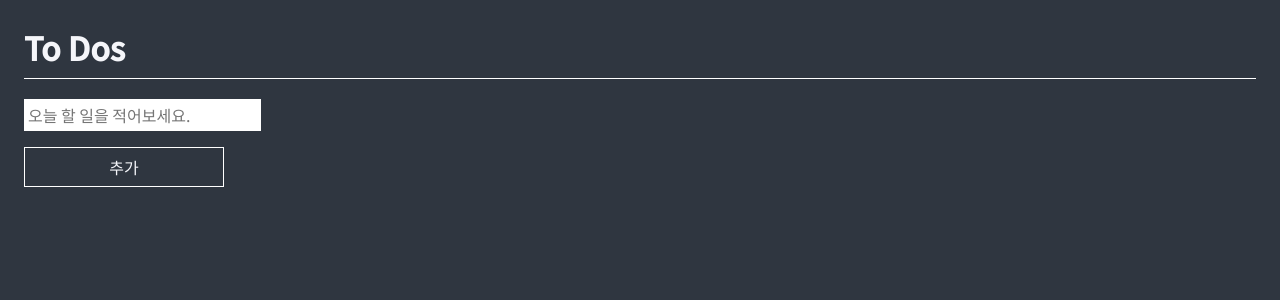
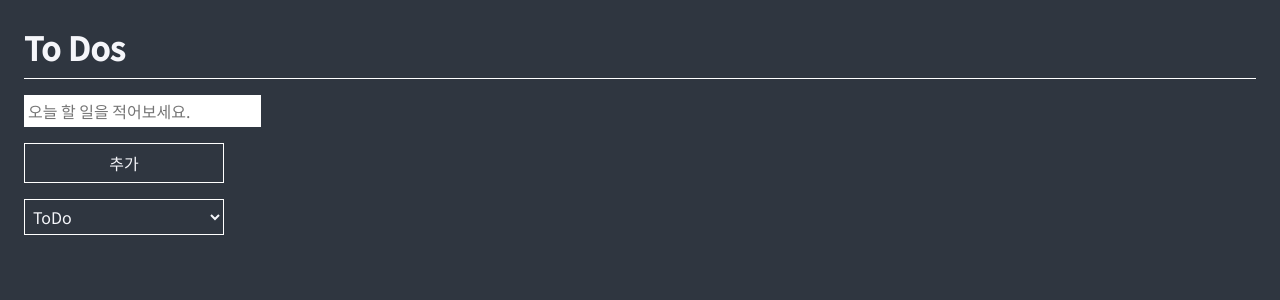
Before and after one commit to k-sang-soo/k-sang-soo-Step-2.-typescript-todo-list, a React (Create React App) app: page / in a window 1280 px wide. Shown: the top 300 px of the page. Built offline with nearby package versions, Linux system fonts and the light colour scheme.

Commit message:
select 에 따른 atom 분기 별로 보여주기

```diff
--- a/src/StyledReset.tsx
+++ b/src/StyledReset.tsx
@@ -1,4 +1,4 @@
-import { createGlobalStyle } from "styled-components";
+import { createGlobalStyle } from 'styled-components';
 
 export const GlobalStyle = createGlobalStyle`
   @import url('https://fonts.googleapis.com/css2?family=Inter:wght@300;400&family=Noto+Sans+KR:wght@300;400;500&display=swap');
@@ -117,17 +117,6 @@ export const GlobalStyle = createGlobalStyle`
     resize: none;
   }
 
-  select {
-    -webkit-appearance: none;
-    -moz-appearance: none;
-    -o-appearance: none;
-    appearance: none;
-  }
-
-  select::-ms-expand {
-    display: none;
-  }
-
   button {
     overflow: hidden;
     background-color: transparent;
--- a/src/atoms.tsx
+++ b/src/atoms.tsx
@@ -1,12 +1,26 @@
-import { atom } from "recoil";
+import { atom, selector } from 'recoil';
 
 export interface IToDoData {
-  id: number;
-  text: string;
-  category: "TO_DO" | "DOING" | "DONE";
+    id: number;
+    text: string;
+    category: 'TO_DO' | 'DOING' | 'DONE';
 }
 
+export const categoryState = atom({
+    key: 'category',
+    default: 'TO_DO',
+});
+
 export const toDoState = atom<IToDoData[]>({
-  key: "toDo",
-  default: [],
+    key: 'toDo',
+    default: [],
 });
+
+export const toDoSelector = selector({
+    key: 'toDoSelector',
+    get: ({ get }) => {
+        const toDos = get(toDoState);
+        const category = get(categoryState);
+        return toDos.filter((toDo) => toDo.category === category);
+    },
+});
--- a/src/components/ToDoList.tsx
+++ b/src/components/ToDoList.tsx
@@ -1,9 +1,9 @@
-import React, { useState } from "react";
-import { useForm } from "react-hook-form";
-import { atom, useRecoilState, useRecoilValue } from "recoil";
-import CreateToDo from "./CreateToDo";
-import { toDoState } from "../atoms";
-import ToDo from "./ToDo";
+import React, { useState } from 'react';
+import { useForm } from 'react-hook-form';
+import { atom, useRecoilState, useRecoilValue } from 'recoil';
+import CreateToDo from './CreateToDo';
+import { categoryState, toDoSelector, toDoState } from '../atoms';
+import ToDo from './ToDo';
 
 interface IFormData {
     Email: string;
@@ -16,29 +16,43 @@ interface IFormData {
 }
 
 function ToDoList() {
-  const toDos = useRecoilValue(toDoState);
-  console.log(toDos);
+    // 배열 안의 배열을 선택하려면 이렇게 배열을 열고 순서대로 이름을 지정하면 된다.
+    const toDos = useRecoilValue(toDoSelector);
+    const [category, setCategory] = useRecoilState(categoryState);
+    const onInput = (event: React.FormEvent<HTMLSelectElement>) => {
+        const {
+            currentTarget: { value },
+        } = event;
+        setCategory(value);
+    };
     return (
-    <div style={{ padding: "24px" }}>
+        <div style={{ padding: '24px' }}>
             <h1
                 style={{
-          fontSize: "32px",
-          fontWeight: "bold",
-          marginBottom: "20px",
-          paddingBottom: "8px",
-          borderBottom: "1px solid #FFF",
+                    fontSize: '32px',
+                    fontWeight: 'bold',
+                    marginBottom: '16px',
+                    paddingBottom: '8px',
+                    borderBottom: '1px solid #FFF',
                 }}
             >
                 To Dos
             </h1>
             <CreateToDo />
-      <ul>
+            <select onInput={onInput} value={category} style={{ width: '200px', marginTop: '16px', padding: '4px', border: '1px solid #FFF', backgroundColor: 'transparent', outline: 'none' }}>
+                <option value="TO_DO" style={{ color: '#000' }}>
+                    ToDo
+                </option>
+                <option value="DOING" style={{ color: '#000' }}>
+                    Doing
+                </option>
+                <option value="DONE" style={{ color: '#000' }}>
+                    Done
+                </option>
+            </select>
             {toDos.map((toDo) => (
-          // {...todo} 처럼 쓸 수 있는 것은 todo가 IToDoData 와 같은 key: value 를 가지고 있기 때문
-          // props 이름이 서로 달랐다면 작동이 되지 않는다.
                 <ToDo key={toDo.id} {...toDo} />
             ))}
-      </ul>
         </div>
     );
 }
```
Lines whose indentation alone changed are shown as unchanged.
